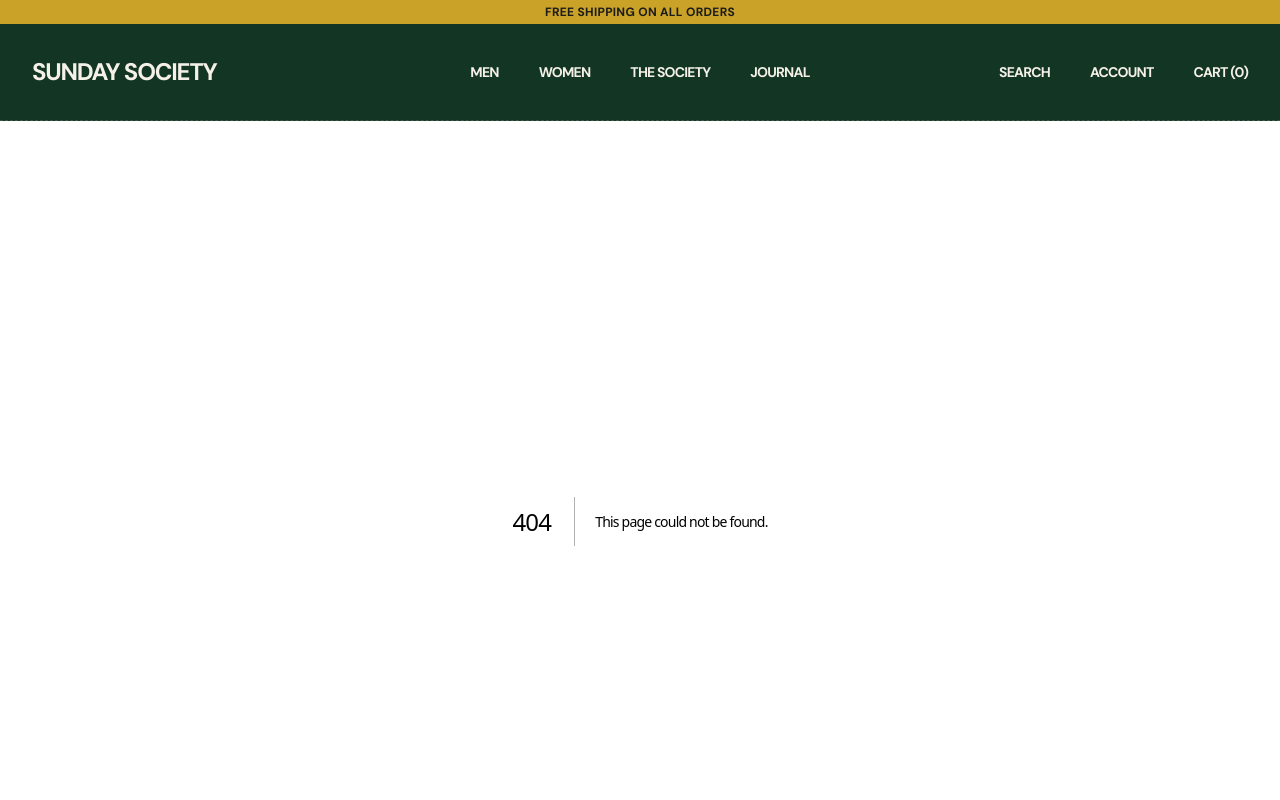
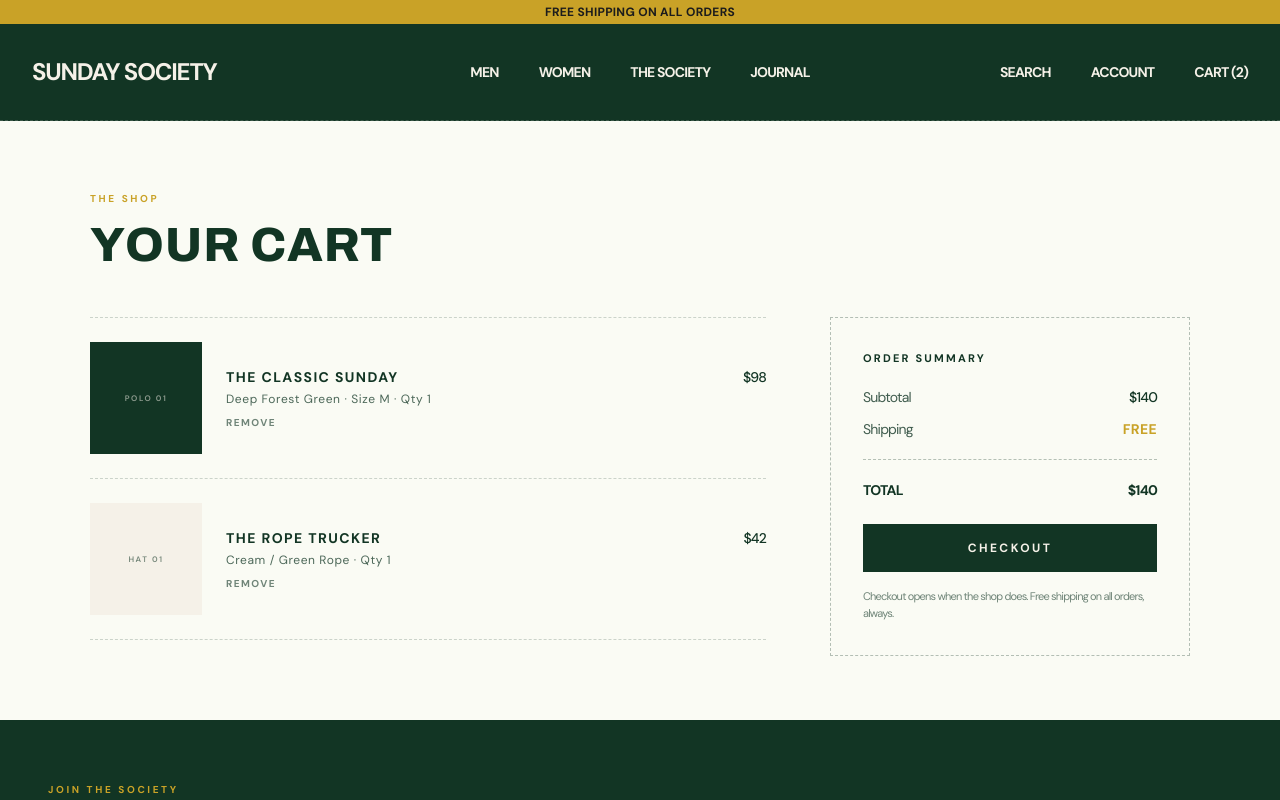
Before and after one commit to zack6yuan/sunday_society, a Next.js app: page /cart in a window 1280 px wide. Before the commit this address had no page. Shown: the top 800 px of the page. Built offline with nearby package versions, Linux system fonts and the light colour scheme.

Commit message:
feat: add the cart page and a branded 404 (#18)
Claude-Session: https://claude.ai/code/session_01SJuqi7Jxg5eJYDABx5ecJ2

Co-authored-by: Claude Fable 5 <noreply@anthropic.com>

```diff
--- /dev/null
+++ b/app/cart/page.tsx
@@ -0,0 +1,113 @@
+import type { Metadata } from "next";
+import Link from "next/link";
+import { cartLines, cartSubtotal } from "../lib/cart";
+import { grounds, inks } from "../lib/tiles";
+
+export const metadata: Metadata = {
+  title: "Cart — Sunday Society",
+  description: "Your Sunday Society cart.",
+};
+
+export default function CartPage() {
+  return (
+    <section className="bg-cloud px-5 py-10 lg:px-12 lg:py-16">
+      <div className="mx-auto max-w-[1100px]">
+        <span className="font-sans text-[9px] font-bold tracking-[0.24em] text-gold uppercase lg:text-[10px] lg:tracking-[0.26em]">
+          The Shop
+        </span>
+        <h1 className="mt-2 font-display text-3xl font-extrabold tracking-[0.02em] text-army uppercase lg:mt-3 lg:text-5xl">
+          Your Cart
+        </h1>
+
+        {cartLines.length === 0 ? (
+          <div className="mt-10 border-t border-dashed border-army/20 pt-10 lg:mt-14">
+            <p className="text-sm text-army/75 lg:text-base">
+              Nothing in the bag yet. The first drop is live.
+            </p>
+            <Link
+              href="/#releases"
+              className="mt-6 inline-block bg-army px-8 py-4 text-xs font-bold tracking-[0.2em] text-paper uppercase transition hover:bg-gold hover:text-army"
+            >
+              Shop the First Drop
+            </Link>
+          </div>
+        ) : (
+          <div className="mt-8 grid gap-10 lg:mt-12 lg:grid-cols-[1fr_360px] lg:gap-16">
+            <ul className="border-t border-dashed border-army/20">
+              {cartLines.map((line) => (
+                <li
+                  key={`${line.product.slug}-${line.size ?? "os"}`}
+                  className="flex gap-4 border-b border-dashed border-army/20 py-5 lg:gap-6 lg:py-6"
+                >
+                  <Link
+                    href={`/products/${line.product.slug}`}
+                    className={`flex size-24 shrink-0 items-center justify-center lg:size-28 ${grounds[line.product.ground]}`}
+                  >
+                    <span
+                      className={`text-[8px] font-semibold tracking-[0.2em] uppercase opacity-55 ${inks[line.product.ink]}`}
+                    >
+                      {line.product.tile}
+                    </span>
+                  </Link>
+
+                  <div className="flex min-w-0 flex-1 flex-col justify-center gap-1">
+                    <div className="flex items-baseline justify-between gap-3">
+                      <Link
+                        href={`/products/${line.product.slug}`}
+                        className="text-xs font-bold tracking-[0.1em] text-army uppercase transition hover:text-gold lg:text-sm"
+                      >
+                        {line.product.name}
+                      </Link>
+                      <span className="text-xs font-medium text-army lg:text-sm">
+                        ${line.product.price * line.quantity}
+                      </span>
+                    </div>
+                    <p className="text-[11px] tracking-[0.05em] text-army/75 lg:text-xs">
+                      {line.product.colorway}
+                      {line.size ? ` · Size ${line.size}` : ""} · Qty {line.quantity}
+                    </p>
+                    <button
+                      type="button"
+                      className="mt-1 w-fit cursor-pointer text-[10px] font-bold tracking-[0.14em] text-army/60 uppercase transition hover:text-gold"
+                    >
+                      Remove
+                    </button>
+                  </div>
+                </li>
+              ))}
+            </ul>
+
+            <aside className="h-fit border border-dashed border-army/30 p-6 lg:p-8">
+              <h2 className="font-sans text-[11px] font-bold tracking-[0.2em] text-army uppercase">
+                Order Summary
+              </h2>
+              <dl className="mt-5 flex flex-col gap-3 text-sm text-army/80">
+                <div className="flex justify-between">
+                  <dt>Subtotal</dt>
+                  <dd className="font-medium text-army">${cartSubtotal}</dd>
+                </div>
+                <div className="flex justify-between">
+                  <dt>Shipping</dt>
+                  <dd className="font-bold tracking-wide text-gold uppercase">Free</dd>
+                </div>
+              </dl>
+              <div className="mt-5 flex justify-between border-t border-dashed border-army/30 pt-5 text-sm font-bold text-army uppercase">
+                <span>Total</span>
+                <span>${cartSubtotal}</span>
+              </div>
+              <button
+                type="button"
+                className="mt-6 w-full cursor-pointer bg-army py-4 text-xs font-bold tracking-[0.2em] text-paper uppercase transition hover:bg-gold hover:text-army"
+              >
+                Checkout
+              </button>
+              <p className="mt-4 text-[11px] leading-relaxed text-army/60">
+                Checkout opens when the shop does. Free shipping on all orders, always.
+              </p>
+            </aside>
+          </div>
+        )}
+      </div>
+    </section>
+  );
+}
--- a/app/components/DropCard.tsx
+++ b/app/components/DropCard.tsx
@@ -1,21 +1,6 @@
 import Link from "next/link";
-import type { Ground, Ink, Product } from "../lib/products";
-
-// The product tile stands in for photography that does not exist yet: a flat
-// brand-colour ground with the shot name set into it. Ground and type colour
-// are picked per product so the grid reads as a palette rather than a swatch.
-const grounds: Record<Ground, string> = {
-  forest: "bg-army",
-  cream: "bg-paper",
-  gold: "bg-gold",
-  black: "bg-ink",
-};
-
-const inks: Record<Ink, string> = {
-  paper: "text-paper",
-  army: "text-army",
-  gold: "text-gold",
-};
+import type { Product } from "../lib/products";
+import { grounds, inks } from "../lib/tiles";
 
 export default function DropCard({ product }: { product: Product }) {
   const { slug, name, price, colorway, tile, ground, ink, badge, soldOut } = product;
--- a/app/components/Navbar.tsx
+++ b/app/components/Navbar.tsx
@@ -2,6 +2,7 @@
 import { Menu, X } from "lucide-react";
 import Link from "next/link";
 import { useState } from "react";
+import { cartCount } from "../lib/cart";
 
 export default function Navbar() {
   const navItems = [
@@ -13,7 +14,7 @@ export default function Navbar() {
   const utilityItems = [
     { label: "SEARCH", route: "#" },
     { label: "ACCOUNT", route: "#" },
-    { label: "CART (0)", route: "#" },
+    { label: `CART (${cartCount})`, route: "/cart" },
   ];
 
   const [clicked, setClicked] = useState(false);
--- /dev/null
+++ b/app/lib/cart.ts
@@ -0,0 +1,28 @@
+import { productBySlug, type Product } from "./products";
+
+// A hardcoded sample cart, standing in until real cart state exists. The nav
+// badge and /cart both read from here so the count and the line items always
+// agree — when a commerce backend is chosen, this module becomes the seam.
+export type CartLine = {
+  product: Product;
+  size?: string;
+  quantity: number;
+};
+
+const line = (slug: string, quantity: number, size?: string): CartLine => ({
+  product: productBySlug(slug)!,
+  size,
+  quantity,
+});
+
+export const cartLines: CartLine[] = [
+  line("the-classic-sunday", 1, "M"),
+  line("the-rope-trucker", 1),
+];
+
+export const cartCount = cartLines.reduce((sum, l) => sum + l.quantity, 0);
+
+export const cartSubtotal = cartLines.reduce(
+  (sum, l) => sum + l.product.price * l.quantity,
+  0,
+);
--- /dev/null
+++ b/app/lib/tiles.ts
@@ -0,0 +1,16 @@
+import type { Ground, Ink } from "./products";
+
+// Tailwind classes for the flat product tile that stands in for photography.
+// Shared by every surface that renders a tile (drop grid, product page, cart).
+export const grounds: Record<Ground, string> = {
+  forest: "bg-army",
+  cream: "bg-paper",
+  gold: "bg-gold",
+  black: "bg-ink",
+};
+
+export const inks: Record<Ink, string> = {
+  paper: "text-paper",
+  army: "text-army",
+  gold: "text-gold",
+};
--- /dev/null
+++ b/app/not-found.tsx
@@ -0,0 +1,23 @@
+import Link from "next/link";
+
+export default function NotFound() {
+  return (
+    <section className="flex min-h-[60svh] flex-col items-center justify-center bg-army px-5 py-20 text-center">
+      <span className="font-sans text-[10px] font-bold tracking-[0.3em] text-gold uppercase">
+        Out of Bounds
+      </span>
+      <h1 className="mt-4 font-display text-5xl font-extrabold tracking-[0.02em] text-paper uppercase lg:text-7xl">
+        Lost Ball
+      </h1>
+      <p className="mt-4 max-w-sm text-sm text-paper/75 lg:text-base">
+        We looked everywhere this page could have landed. Take a free drop back at the clubhouse.
+      </p>
+      <Link
+        href="/"
+        className="mt-8 bg-paper px-8 py-4 text-xs font-bold tracking-[0.2em] text-army uppercase transition hover:bg-gold"
+      >
+        Back to the First Tee
+      </Link>
+    </section>
+  );
+}
--- a/app/products/[slug]/page.tsx
+++ b/app/products/[slug]/page.tsx
@@ -1,20 +1,8 @@
 import type { Metadata } from "next";
 import { notFound } from "next/navigation";
 import AddToCart from "../../components/AddToCart";
-import { productBySlug, products, type Ground, type Ink } from "../../lib/products";
-
-const grounds: Record<Ground, string> = {
-  forest: "bg-army",
-  cream: "bg-paper",
-  gold: "bg-gold",
-  black: "bg-ink",
-};
-
-const inks: Record<Ink, string> = {
-  paper: "text-paper",
-  army: "text-army",
-  gold: "text-gold",
-};
+import { productBySlug, products } from "../../lib/products";
+import { grounds, inks } from "../../lib/tiles";
 
 export function generateStaticParams() {
   return products.map((product) => ({ slug: product.slug }));
```
